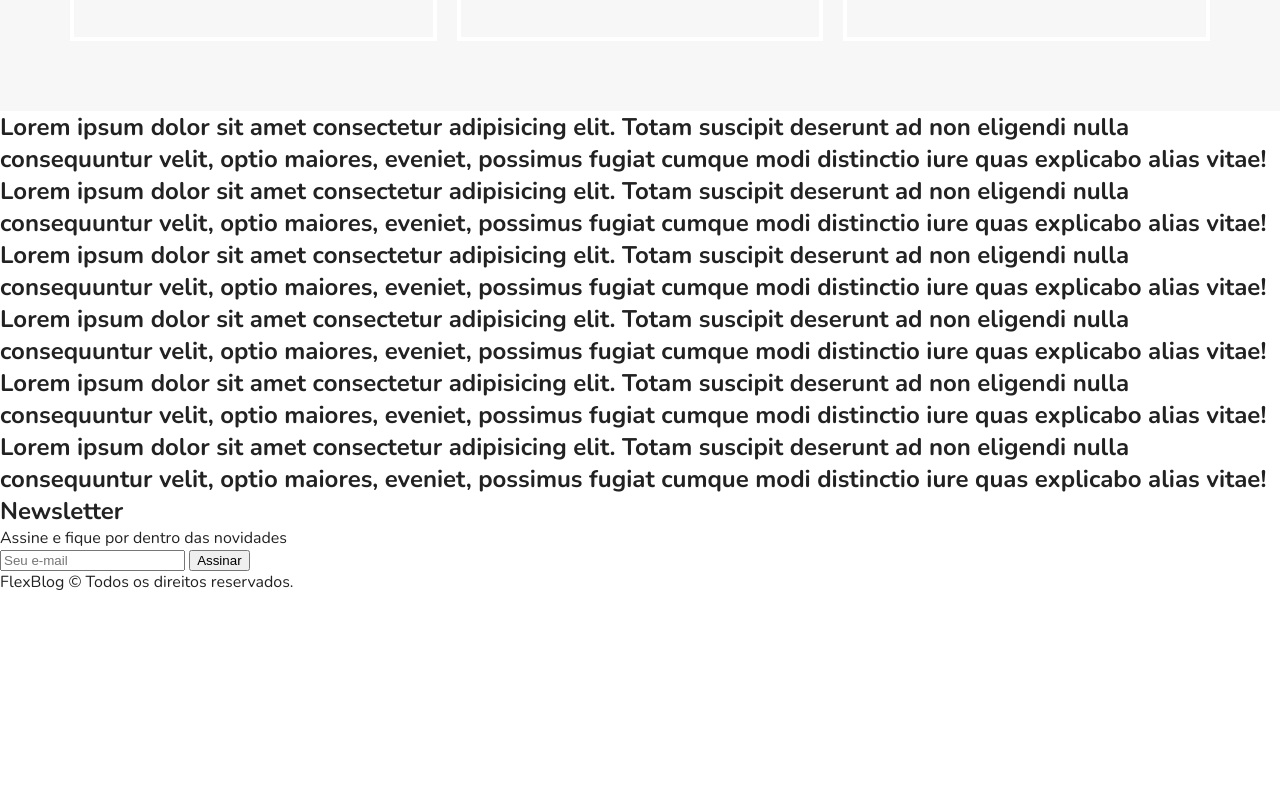
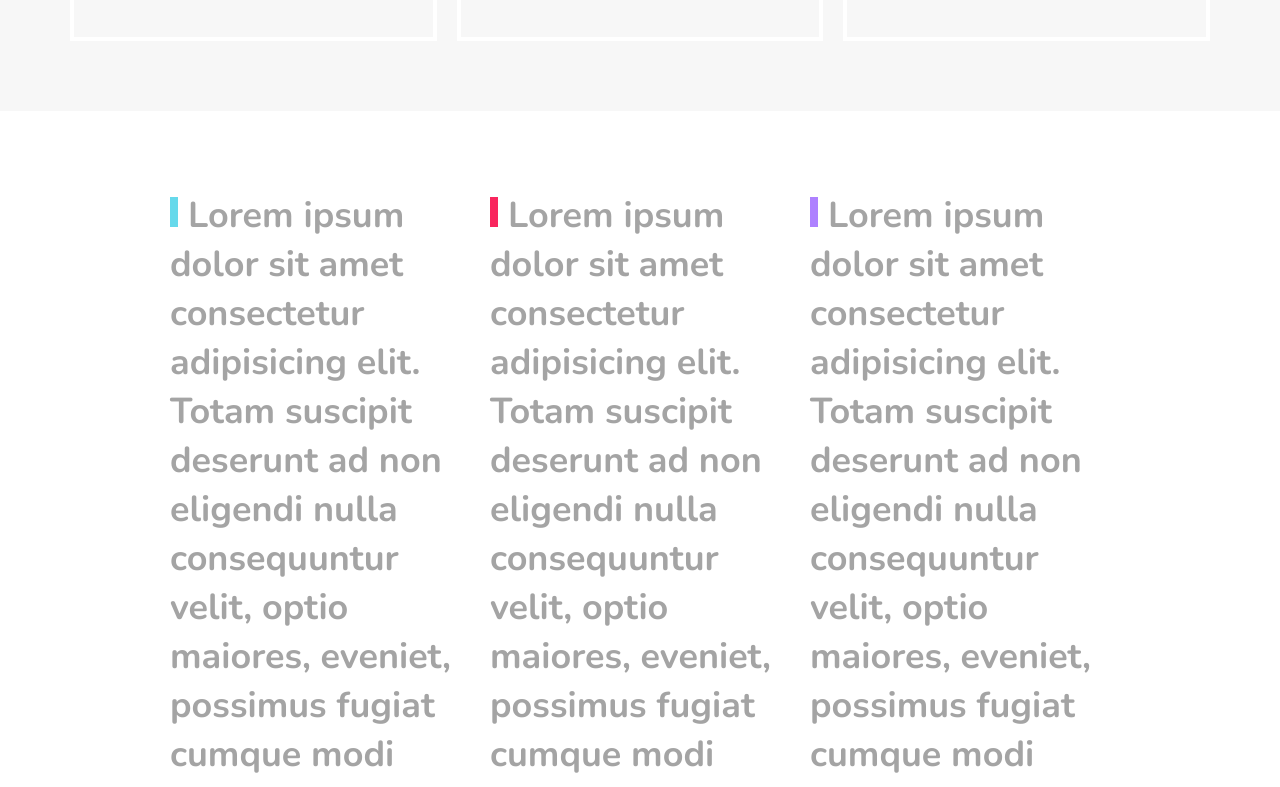
Before and after one commit to matheuspaschuinio/CSS-Flexbox---FlexBlog, a plain HTML site: page index.html in a window 1280 px wide. Shown: the part 2009-2796 px from the top of the page. Before the commit the page ends 2602 px from the top, so only its background shows below. Drawn offline with nearby package versions, Linux system fonts and the light colour scheme.

Commit message:
Qualidade

```diff
--- a/css/style.css
+++ b/css/style.css
@@ -269,3 +269,49 @@ img {
         order: -1;
     }
 }
+
+/* Qualidade */
+
+.qualidade {
+    max-width: 960px;
+    margin: 60px auto;
+    display: flex;
+    flex-wrap: wrap;
+}
+
+.qualidade-item {
+    flex: 1 1 300px;
+    margin: 20px 10px;
+}
+
+.qualidade-item h2 {
+    font-size: 2.25em;
+    color: #a4a4a4;
+    margin-bottom: 20px;
+}
+
+.qualidade-item h2::before {
+    content: '';
+    display: inline-block;
+    width: 8px;
+    height: 30px;
+    margin-right: 10px;
+}
+
+.qualidade-item:nth-last-of-type(3n+1) h2::before {
+    background: #ae81ff;
+}
+
+.qualidade-item:nth-last-of-type(3n+2) h2::before {
+    background: #f9265e;
+}
+
+.qualidade-item:nth-last-of-type(3n+3) h2::before {
+    background: #66d9eb;
+}
+
+.qualidade-item p {
+    font-size: 1.25em;
+    line-height: 1.4;
+    color: #7c7c7c;
+}
```
